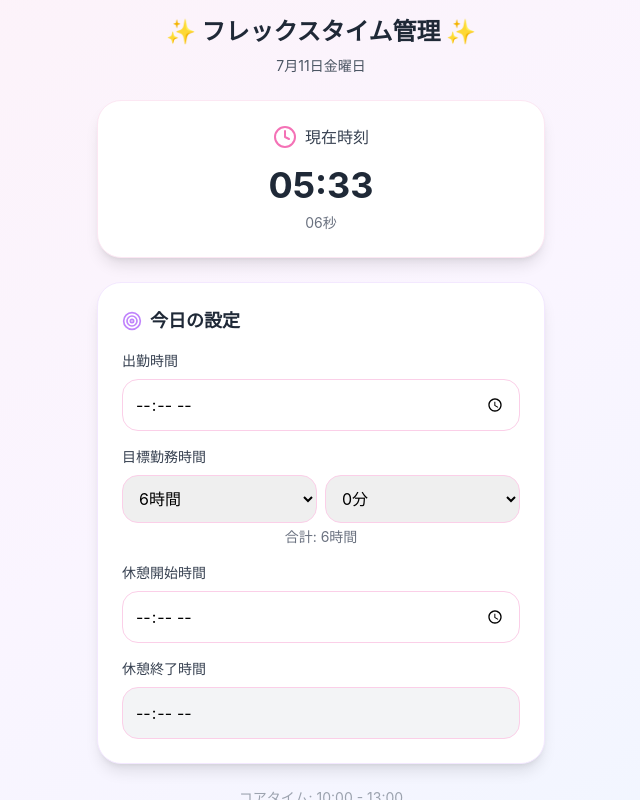
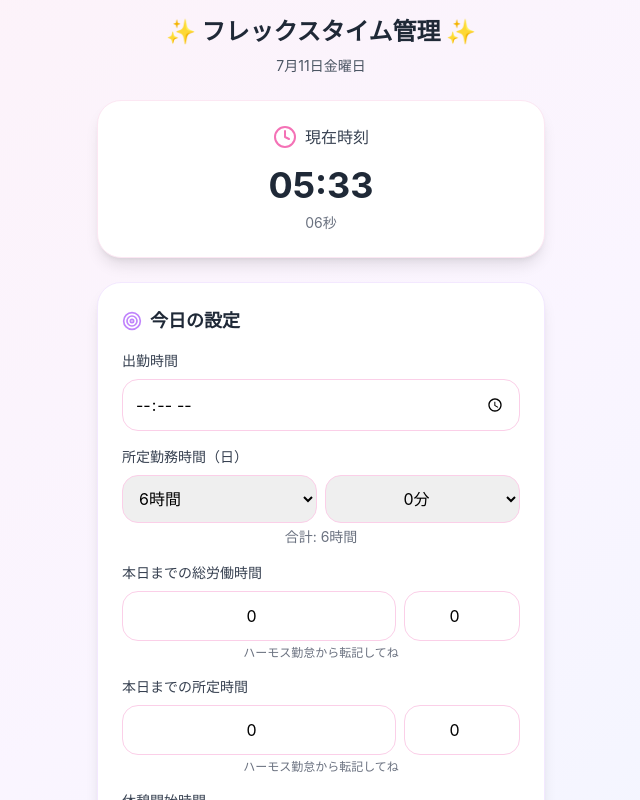
Before and after one commit to NoYu10/my-react-app, a React (Create React App) app: page / in a window 1280 px wide. Shown: the top 800 px of the page, without its empty margins (319-959 px from the left). Built offline with nearby package versions, Linux system fonts and the light colour scheme.

Commit message:
休憩時間の計算誤り、所定勤務時間の修正

```diff
--- a/src/flex-time-tracker.tsx
+++ b/src/flex-time-tracker.tsx
@@ -10,6 +10,10 @@ const FlexTimeTracker = () => {
   const [breakStart, setBreakStart] = useState('');
   const [breakEnd, setBreakEnd] = useState('');
   const [isOnBreak, setIsOnBreak] = useState(false);
+  const [totalWorkHours, setTotalWorkHours] = useState(0);
+  const [totalWorkMinutes, setTotalWorkMinutes] = useState(0);
+  const [requiredHours, setRequiredHours] = useState(0);
+  const [requiredMinutes, setRequiredMinutes] = useState(0);
 
   useEffect(() => {
     const timer = setInterval(() => {
@@ -26,7 +30,7 @@ const FlexTimeTracker = () => {
 
     let totalTime = currentTime.getTime() - start.getTime();
 
-    // 休憩時間を差し引く
+    // 休憩時間を差し引く（修正版）
     if (breakStart && breakEnd) {
       const breakStartTime = new Date();
       const [bsHours, bsMinutes] = breakStart.split(':');
@@ -39,13 +43,15 @@ const FlexTimeTracker = () => {
       const breakDuration = breakEndTime.getTime() - breakStartTime.getTime();
       totalTime -= breakDuration;
     } else if (breakStart && !breakEnd) {
-      // 休憩中の場合
+      // 実際に休憩時間になっている場合のみ差し引く
       const breakStartTime = new Date();
       const [bsHours, bsMinutes] = breakStart.split(':');
       breakStartTime.setHours(parseInt(bsHours), parseInt(bsMinutes), 0, 0);
 
-      const breakDuration = currentTime.getTime() - breakStartTime.getTime();
-      totalTime -= breakDuration;
+      if (currentTime >= breakStartTime) {
+        const breakDuration = currentTime.getTime() - breakStartTime.getTime();
+        totalTime -= breakDuration;
+      }
     }
 
     return Math.max(0, totalTime / (1000 * 60 * 60));
@@ -71,8 +77,10 @@ const FlexTimeTracker = () => {
       const [bsHours, bsMinutes] = breakStart.split(':');
       breakStartTime.setHours(parseInt(bsHours), parseInt(bsMinutes), 0, 0);
 
-      const currentBreak = (currentTime.getTime() - breakStartTime.getTime()) / (1000 * 60 * 60);
-      return { required: requiredBreak, actual: currentBreak };
+      if (currentTime >= breakStartTime) {
+        const currentBreak = (currentTime.getTime() - breakStartTime.getTime()) / (1000 * 60 * 60);
+        return { required: requiredBreak, actual: currentBreak };
+      }
     }
 
     return { required: requiredBreak, actual: 0 };
@@ -96,11 +104,46 @@ const FlexTimeTracker = () => {
     });
   };
 
+  // 月次労働時間の超過不足を計算
+  const calculateMonthlyBalance = () => {
+    const totalWorkInMinutes = (totalWorkHours * 60) + totalWorkMinutes;
+    const requiredInMinutes = (requiredHours * 60) + requiredMinutes;
+    const balanceInMinutes = totalWorkInMinutes - requiredInMinutes;
+
+    return {
+      balanceInMinutes,
+      isOvertime: balanceInMinutes > 0,
+      hours: Math.floor(Math.abs(balanceInMinutes) / 60),
+      minutes: Math.abs(balanceInMinutes) % 60
+    };
+  };
+
+  // 早退可能時間を計算
+  const calculateEarlyLeaveTime = () => {
+    const balance = calculateMonthlyBalance();
+    if (!balance.isOvertime || !startTime) return null;
+
+    const endTime = calculateEndTime();
+    const [endHours, endMinutes] = endTime.split(':');
+    const endDate = new Date();
+    endDate.setHours(parseInt(endHours), parseInt(endMinutes), 0, 0);
+
+    const earlyLeaveTime = new Date(endDate.getTime() - (balance.balanceInMinutes * 60 * 1000));
+
+    return earlyLeaveTime.toLocaleTimeString('ja-JP', {
+      hour: '2-digit',
+      minute: '2-digit',
+      hour12: false
+    });
+  };
+
   const workingHours = calculateWorkingTime();
   const totalTargetHours = targetHours + (targetMinutes / 60);
   const remainingHours = Math.max(0, totalTargetHours - workingHours);
   const progressPercentage = Math.min(100, (workingHours / totalTargetHours) * 100);
   const breakInfo = calculateBreakTime();
+  const monthlyBalance = calculateMonthlyBalance();
+  const earlyLeaveTime = calculateEarlyLeaveTime();
 
   return (
     <div className="min-h-screen bg-gradient-to-br from-pink-50 via-purple-50 to-blue-50 p-4">
@@ -161,7 +204,7 @@ const FlexTimeTracker = () => {
 
             <div>
               <label className="block text-sm font-medium text-gray-700 mb-2">
-                目標勤務時間
+                所定勤務時間（日）
               </label>
               <div className="flex gap-2">
                 <select
@@ -179,7 +222,7 @@ const FlexTimeTracker = () => {
                 <select
                   value={targetMinutes}
                   onChange={(e) => setTargetMinutes(Number(e.target.value))}
-                  className="flex-1 p-3 border border-pink-200 rounded-2xl focus:ring-2 focus:ring-pink-300 focus:border-transparent"
+                  className="flex-1 p-3 border border-pink-200 rounded-2xl focus:ring-2 focus:ring-pink-300 focus:border-transparent text-center"
                 >
                   <option value={0}>0分</option>
                   <option value={15}>15分</option>
@@ -189,6 +232,86 @@ const FlexTimeTracker = () => {
               </div>
               <div className="text-sm text-gray-500 mt-1 text-center">
                 合計: {targetHours}時間{targetMinutes > 0 ? `${targetMinutes}分` : ''}
+              </div>
+
+              {/* 月次労働時間バランス表示 */}
+              {monthlyBalance.balanceInMinutes !== 0 && (
+                <div className={`mt-3 p-3 rounded-2xl text-center text-sm ${
+                  monthlyBalance.isOvertime
+                    ? 'bg-green-50 text-green-700'
+                    : 'bg-orange-50 text-orange-700'
+                }`}>
+                  {monthlyBalance.isOvertime ? (
+                    <>
+                      🎉 今日は{monthlyBalance.hours > 0 ? `${monthlyBalance.hours}時間` : ''}{monthlyBalance.minutes}分早く帰っても大丈夫だよ！
+                      {earlyLeaveTime && (
+                        <div className="mt-1 font-semibold">
+                          {earlyLeaveTime}に退勤できるよ ✨
+                        </div>
+                      )}
+                    </>
+                  ) : (
+                    <>
+                      ⚠️ 今月は{monthlyBalance.hours > 0 ? `${monthlyBalance.hours}時間` : ''}{monthlyBalance.minutes}分不足しているよ
+                    </>
+                  )}
+                </div>
+              )}
+            </div>
+
+            <div>
+              <label className="block text-sm font-medium text-gray-700 mb-2">
+                本日までの総労働時間
+              </label>
+              <div className="flex gap-2">
+                <input
+                  type="number"
+                  min="0"
+                  value={totalWorkHours}
+                  onChange={(e) => setTotalWorkHours(Math.max(0, Number(e.target.value)))}
+                  className="flex-1 p-3 border border-pink-200 rounded-2xl focus:ring-2 focus:ring-pink-300 focus:border-transparent text-center"
+                  placeholder="時間"
+                />
+                <input
+                  type="number"
+                  min="0"
+                  max="59"
+                  value={totalWorkMinutes}
+                  onChange={(e) => setTotalWorkMinutes(Math.max(0, Math.min(59, Number(e.target.value))))}
+                  className="flex-1 p-3 border border-pink-200 rounded-2xl focus:ring-2 focus:ring-pink-300 focus:border-transparent text-center"
+                  placeholder="分"
+                />
+              </div>
+              <div className="text-xs text-gray-500 mt-1 text-center">
+                ハーモス勤怠から転記してね
+              </div>
+            </div>
+
+            <div>
+              <label className="block text-sm font-medium text-gray-700 mb-2">
+                本日までの所定時間
+              </label>
+              <div className="flex gap-2">
+                <input
+                  type="number"
+                  min="0"
+                  value={requiredHours}
+                  onChange={(e) => setRequiredHours(Math.max(0, Number(e.target.value)))}
+                  className="flex-1 p-3 border border-pink-200 rounded-2xl focus:ring-2 focus:ring-pink-300 focus:border-transparent text-center"
+                  placeholder="時間"
+                />
+                <input
+                  type="number"
+                  min="0"
+                  max="59"
+                  value={requiredMinutes}
+                  onChange={(e) => setRequiredMinutes(Math.max(0, Math.min(59, Number(e.target.value))))}
+                  className="flex-1 p-3 border border-pink-200 rounded-2xl focus:ring-2 focus:ring-pink-300 focus:border-transparent text-center"
+                  placeholder="分"
+                />
+              </div>
+              <div className="text-xs text-gray-500 mt-1 text-center">
+                ハーモス勤怠から転記してね
               </div>
             </div>
 
```
